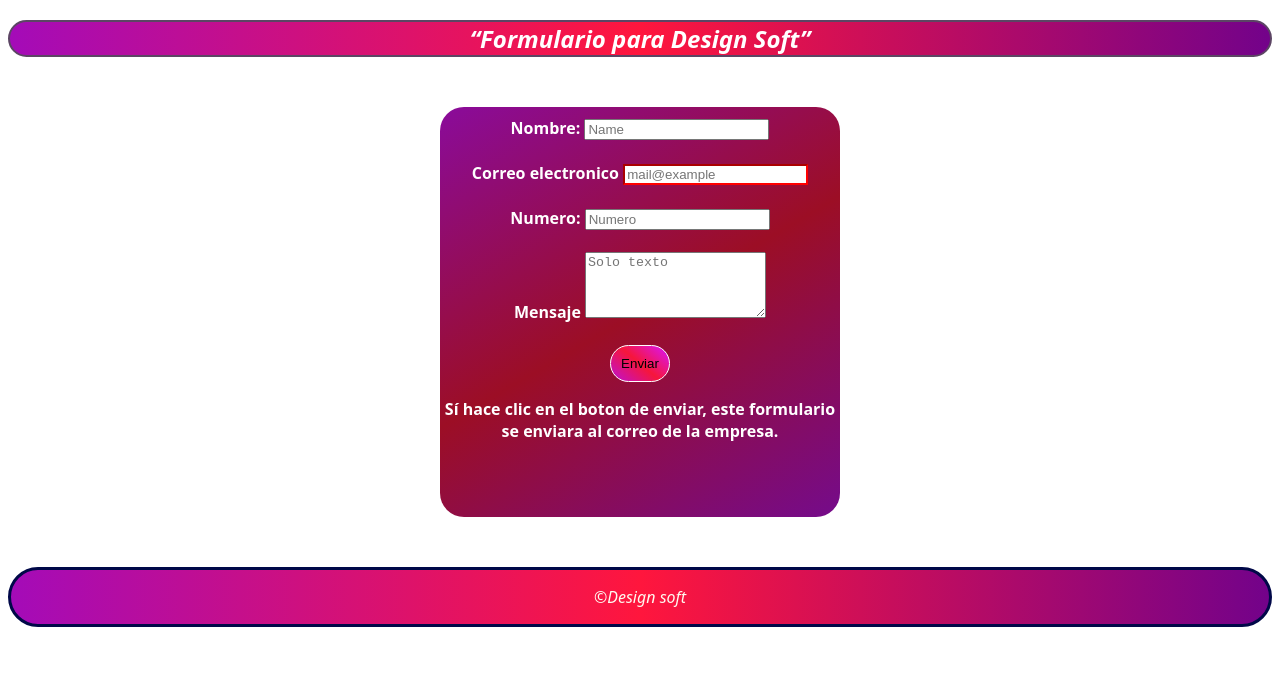
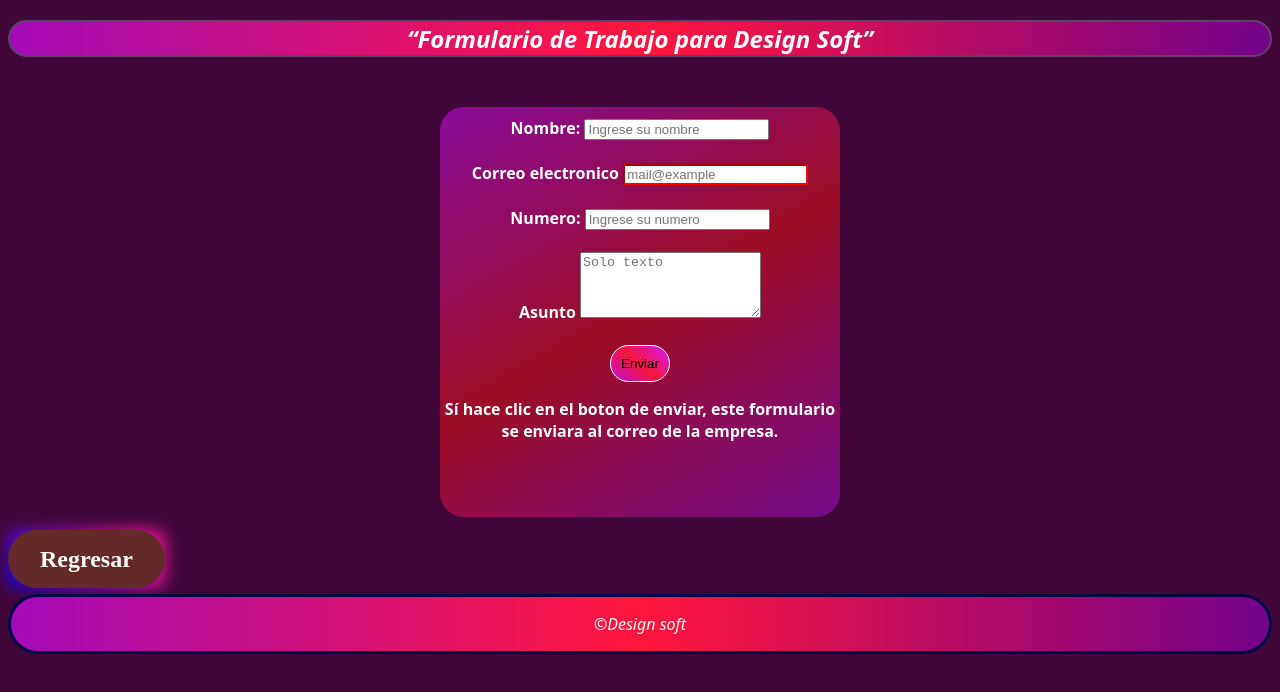
Before and after one commit to JoseGabriel08/htm, a plain HTML site: page formulario.html in a window 1280 px wide. Drawn offline with Linux system fonts and the light colour scheme.

Commit message:
Add files via upload

```diff
--- a/formulario.css
+++ b/formulario.css
@@ -7,8 +7,12 @@ body h1 {
     background: linear-gradient(90deg, rgb(164, 11, 184), rgb(255, 22, 61), rgb(115, 2, 138));
 }
 
+body {
+    background-color: rgb(66, 7, 57);
+}
+
 section {
-    background-color: rgb(255, 255, 255);
+    background-color: rgb(66, 7, 57);
     margin: 0 auto;
 }
 
@@ -64,3 +68,53 @@ footer {
     transform: scale(1.1);
     background: linear-gradient(40deg, rgb(185, 17, 207), rgb(195, 19, 49), rgb(163, 17, 193));
 }
+
+.button7 {
+    color: white;
+    text-decoration: none;
+    background: rgb(100, 42, 42);
+    cursor: pointer;
+    border: none;
+    padding: 16px 32px;
+    font-size: 24px;
+    font-weight: bold;
+    position: relative;
+    border-radius: 2rem;
+    top: 29px;
+}
+
+.button7:hover {
+    background: rgb(120, 20, 20);
+    transform: scale(11);
+}
+
+.button7::before {
+    content: "";
+    position: absolute;
+    top: 0;
+    left: 0;
+    z-index: -1;
+    width: 100%;
+    height: 100%;
+    background: linear-gradient(
+        45deg,
+        red, blue, deeppink, blue,
+         red, blue, deeppink, blue
+    );
+    background-size: 800%;
+    border-radius: 10px;
+    filter: blur(8px);
+    animation: glowing 20s linear infinite
+}
+
+@keyframes glowing {
+    0%{
+        background-position: 0 0;
+    }
+    50%{
+        background-position: 400% 0;
+    }
+    100%{
+        background-position: 0 0;
+    }
+}
--- a/formulario.html
+++ b/formulario.html
@@ -11,26 +11,33 @@
 
     <section>
 
-        <h1><cite><q>Formulario para Design Soft</q></cite></h1>
+        <h1><cite><q>Formulario de Trabajo para Design Soft</q></cite></h1>
 
     <div class="paper"><strong>
 
         <form action="https://formsubmit.co/gabrielpetez02@gmail.com" method="post">
             <label for="nombre">Nombre:</label>
-            <input type="text" id="Nombre" name="nombre" required placeholder="Name"><br><br>
-
+            <input type="text" id="Nombre" name="nombre" required placeholder="Ingrese su nombre"><br><br>
 
             <label for="email" class="email">Correo electronico</label>
             <input type="email" id="email" name="email" required placeholder="mail@example"><br><br>
 
             <label for="number">Numero:</label>
-            <input type="number" id="number" name="Numero" required placeholder="Numero"><br><br>
+            <input type="number" id="number" name="Numero" required placeholder="Ingrese su numero"><br><br>
 
-            <label for="mensaje">Mensaje</label>
+            <label for="mensaje">Asunto</label>
             <textarea id="mensaje" name="mensaje" rows="4" required minlength="1" maxlength="100"
             placeholder="Solo texto"></textarea><br><br>
 
-            <input class="btn" type="submit" value="Enviar">
+            <input class="btn" type="submit" value="Enviar"
+            button onclick="alertar('¿Esta seguro de enviar este correo?');">
+
+              </button>
+              <script type="text/javascript">
+                  function alertar(texto) {
+                     alert(texto);
+                  }
+              </script>
 
         </form>
 
@@ -39,6 +46,8 @@
         </section>
     </strong>
 
+    <a class="button7" href="/index.html">Regresar</a>
+
 </body>
 
 <footer>
--- a/style.css
+++ b/style.css
@@ -78,12 +78,12 @@ h3 {
     border-radius: 50px;
     text-decoration: none;
         padding: 2px;
-    color: rgb(94, 62, 62);
+    color: rgb(126, 28, 28);
     font-family: 'Times New Roman', Times, serif;
 }
 
 #button2:hover{
-    color: #600404;
+    color: #6a0d0d;
     transition-duration: .9s;
 }
 
```
Also changed, not shown: index.html (+0 -1 lines).
